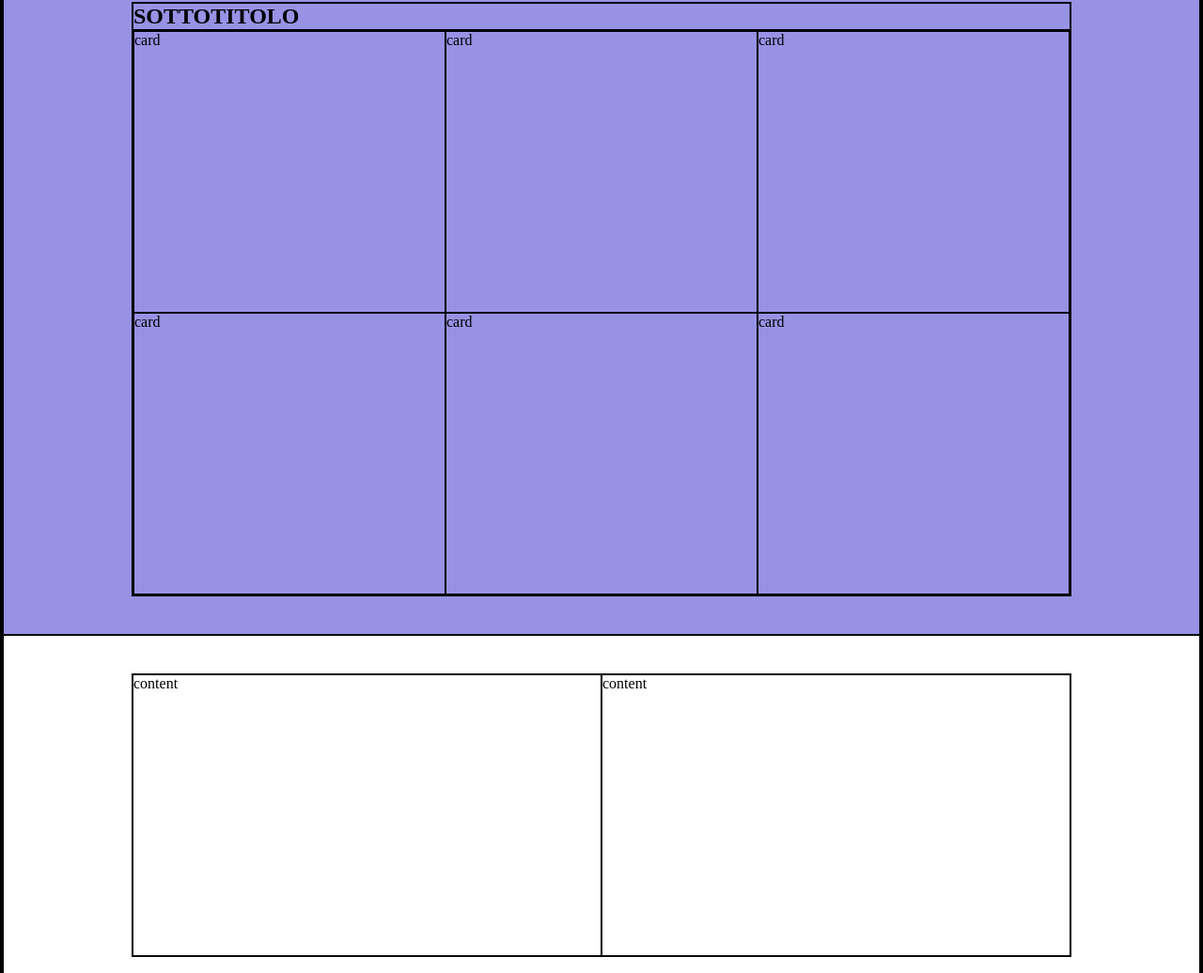
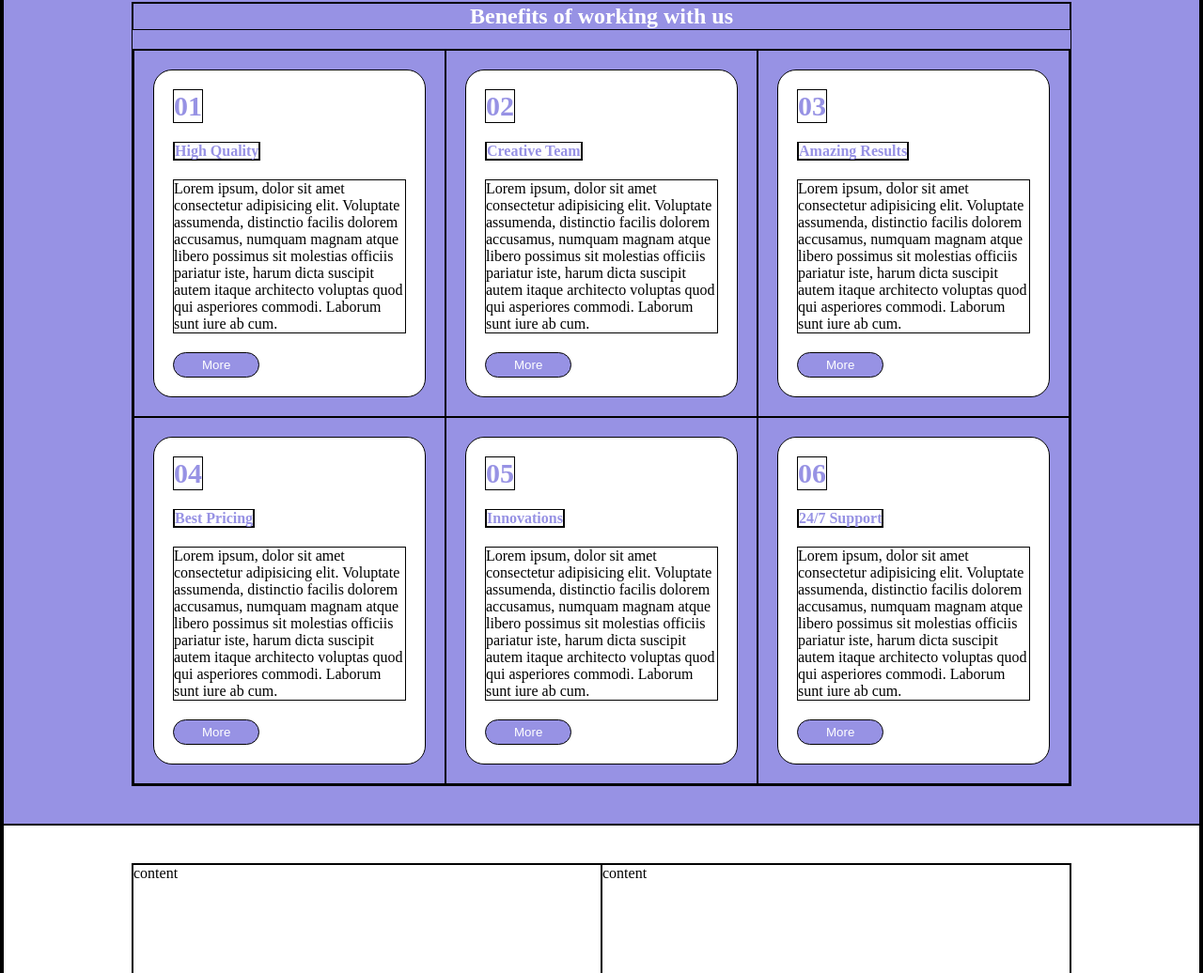
Before and after one commit to ALANOMAM/htmlcss-responsive-layout, a plain HTML site: page index.html in a window 1280 px wide. Shown: the part 2734-3770 px from the top of the page at 94% size. Drawn offline with Linux system fonts and the light colour scheme.

Commit message:
riempito la terza sezione del main

```diff
--- a/index.html
+++ b/index.html
@@ -143,14 +143,61 @@
 
 <section>
     <div class="container3">
-    <h2>SOTTOTITOLO</h2>
+    <h2>Benefits of working with us </h2>
     <div class="cards">
-        <div>card</div>
-        <div>card</div>
-        <div>card</div>
-        <div>card</div>
-        <div>card</div>
-        <div>card</div>
+        <div class="card">
+            <div>
+          <strong>01</strong>
+          <span><b>High Quality</b></span>
+         <p>Lorem ipsum, dolor sit amet consectetur adipisicing elit. Voluptate assumenda, distinctio facilis dolorem accusamus, numquam magnam atque libero possimus sit molestias officiis pariatur iste, harum dicta suscipit autem itaque architecto voluptas quod qui asperiores commodi. Laborum sunt iure ab cum.</p>
+         <button>More</button>
+        </div>
+        </div>
+
+        <div class="card">
+            <div>
+            <strong>02</strong>
+            <span><b>Creative Team</b></span>
+           <p>Lorem ipsum, dolor sit amet consectetur adipisicing elit. Voluptate assumenda, distinctio facilis dolorem accusamus, numquam magnam atque libero possimus sit molestias officiis pariatur iste, harum dicta suscipit autem itaque architecto voluptas quod qui asperiores commodi. Laborum sunt iure ab cum.</p>
+           <button>More</button>
+          </div>
+        </div>
+
+        <div class="card">
+            <div>
+            <strong>03</strong>
+            <span><b>Amazing Results</b></span>
+           <p>Lorem ipsum, dolor sit amet consectetur adipisicing elit. Voluptate assumenda, distinctio facilis dolorem accusamus, numquam magnam atque libero possimus sit molestias officiis pariatur iste, harum dicta suscipit autem itaque architecto voluptas quod qui asperiores commodi. Laborum sunt iure ab cum.</p>
+           <button>More</button>
+           </div>
+        </div>
+
+        <div class="card">
+            <div>
+            <strong>04</strong>
+            <span><b>Best Pricing</b></span>
+           <p>Lorem ipsum, dolor sit amet consectetur adipisicing elit. Voluptate assumenda, distinctio facilis dolorem accusamus, numquam magnam atque libero possimus sit molestias officiis pariatur iste, harum dicta suscipit autem itaque architecto voluptas quod qui asperiores commodi. Laborum sunt iure ab cum.</p>
+           <button>More</button>
+          </div>
+        </div>
+
+        <div class="card">
+            <div>
+            <strong>05</strong>
+            <span><b>Innovations</b></span>
+           <p>Lorem ipsum, dolor sit amet consectetur adipisicing elit. Voluptate assumenda, distinctio facilis dolorem accusamus, numquam magnam atque libero possimus sit molestias officiis pariatur iste, harum dicta suscipit autem itaque architecto voluptas quod qui asperiores commodi. Laborum sunt iure ab cum.</p>
+           <button>More</button>
+        </div>
+        </div>
+
+        <div class="card">
+            <div>
+            <strong>06</strong>
+            <span><b>24/7 Support</b></span>
+           <p>Lorem ipsum, dolor sit amet consectetur adipisicing elit. Voluptate assumenda, distinctio facilis dolorem accusamus, numquam magnam atque libero possimus sit molestias officiis pariatur iste, harum dicta suscipit autem itaque architecto voluptas quod qui asperiores commodi. Laborum sunt iure ab cum.</p>
+           <button>More</button>
+        </div>
+        </div>
     </div>
     </div>
 </section>
--- a/style.css
+++ b/style.css
@@ -236,13 +236,50 @@ main section:nth-child(3){
     background-color: rgba(151, 146, 228, 1);
 }
 
-.cards div{
-    height: 300px; /*test*/
+.container3 h2{
+color:white;
+text-align: center;
 }
 
 .cards{
+    margin-top: 20px;
     display: flex;
     flex-direction: column;
+   /* gap: 10px;*/
+}
+
+.cards .card div{
+    width: 100%;
+    padding:20px;
+    border-radius: 20px;
+    display: flex;
+    flex-direction: column;
+    align-items: flex-start;
+    gap: 20px;
+    background-color: white;
+}
+
+.card {
+    padding: 20px;
+}
+
+.cards p{
+    text-align: start;
+}
+
+.cards strong{
+font-size: 30px;
+}
+
+.cards strong,span{
+    color:rgba(151, 146, 228, 1) ;
+}
+
+.cards button{
+padding: 5px 30px;
+border-radius: 15px;
+background-color:rgba(151, 146, 228, 1) ;
+color:white;
 }
 
 main section:nth-child(4){
```
